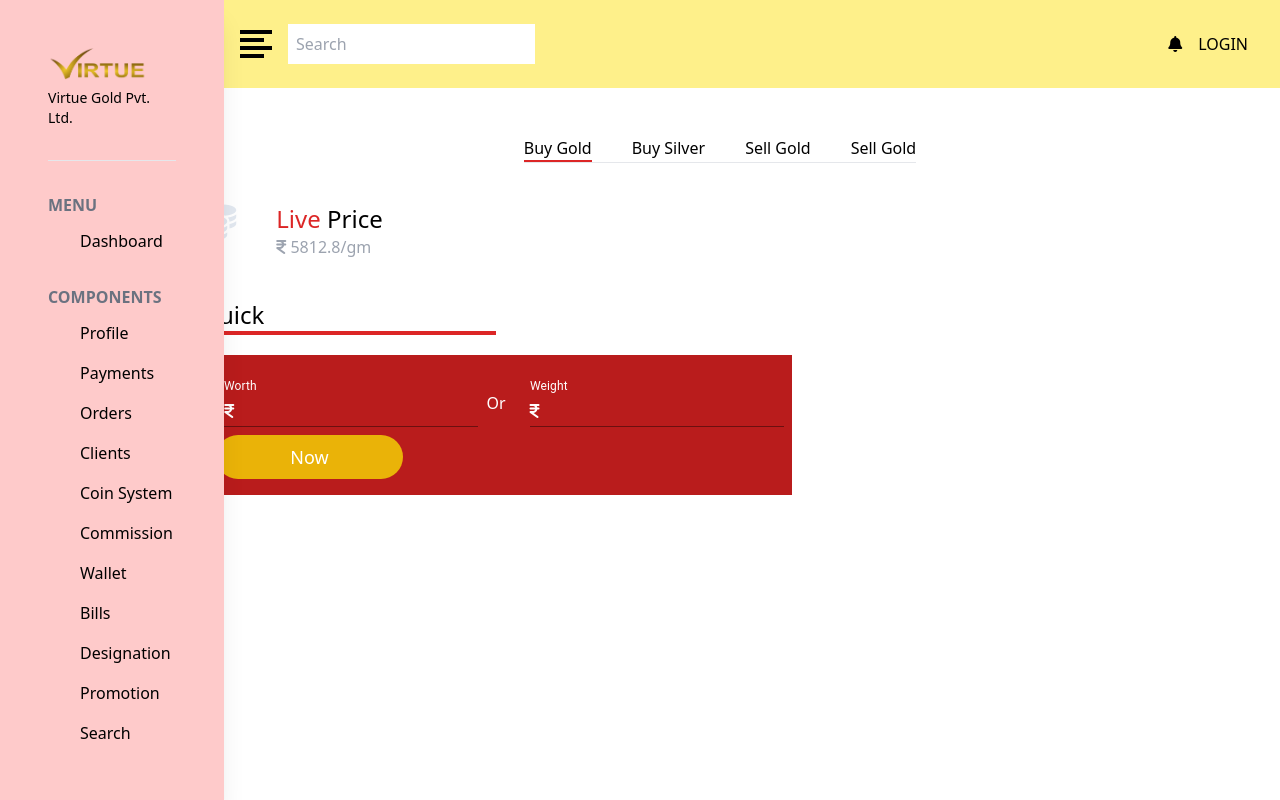
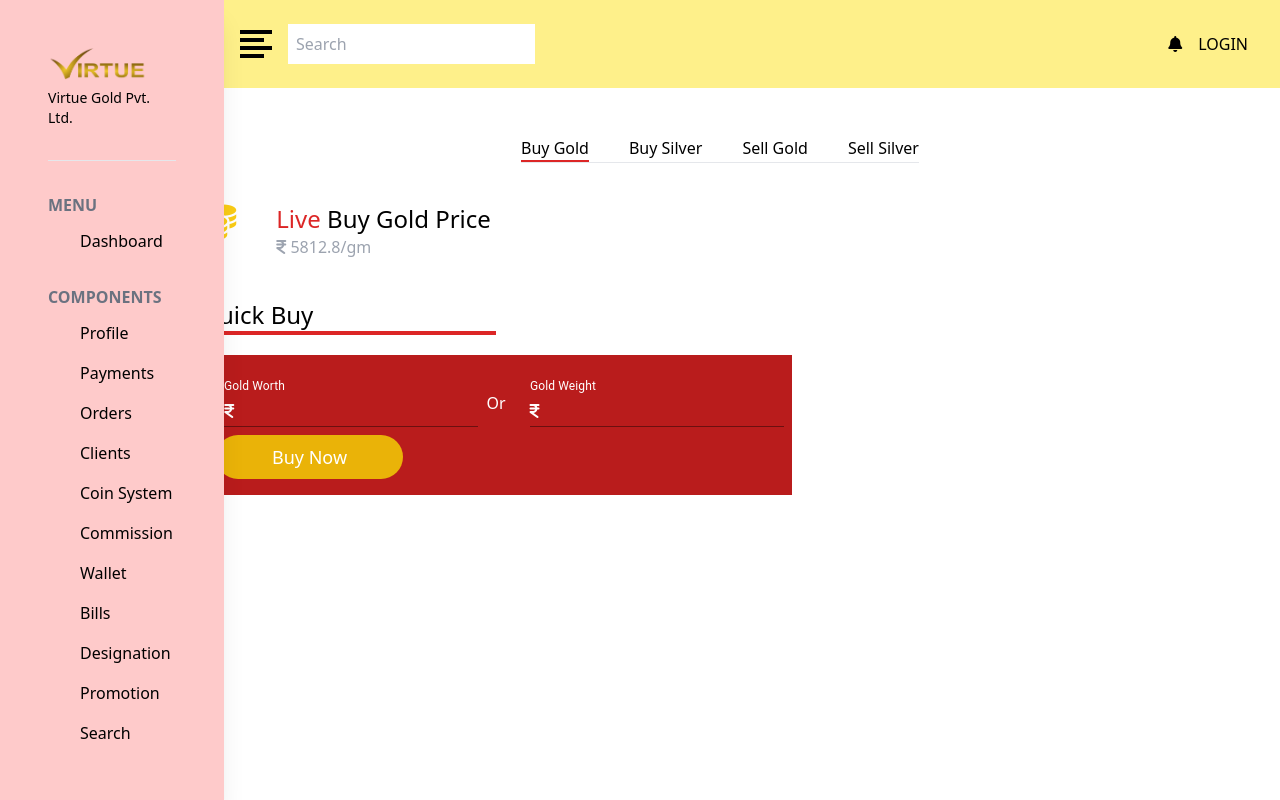
Before and after one commit to Raushan-Kumar95/virtue-gold-Givni, a React (Vite) app: page /coin in a window 1280 px wide. Built offline with nearby package versions, Linux system fonts and the light colour scheme.

Commit message:
change buy silver to buy coin

```diff
--- a/src/components/Coins.jsx
+++ b/src/components/Coins.jsx
@@ -5,7 +5,7 @@ import BuySilver from "./coins/BuySilver";
 const Coins= ()=>{
 
 
-    const [product,setProduct]=useState([])
+    const [product,setProduct]=useState(["Gold","Buy"])
 
     const[active,setActive]=useState(0);
 
@@ -25,7 +25,7 @@ const Coins= ()=>{
                 <div className={active==0?"cursor-pointer border-b-2 border-b-red-600":"cursor-pointer"} onClick={()=>{setProduct(['Gold', "Buy"]); setActive(0)}} >Buy Gold</div>
                 <div className={active==1?"cursor-pointer border-b-2 border-b-red-600":"cursor-pointer"} onClick={()=>{setProduct(['Silver', "Buy"]); setActive(1)}}>Buy Silver</div>
                 <div className={active==2?"cursor-pointer border-b-2 border-b-red-600":"cursor-pointer"} onClick={()=>{setProduct(['Gold',"Sell"]); setActive(2)}}>Sell Gold</div>
-                <div className={active==3?"cursor-pointer border-b-2 border-b-red-600":"cursor-pointer"} onClick={()=>{setProduct(['Silver','Sell']); setActive(3)}}>Sell Gold</div>
+                <div className={active==3?"cursor-pointer border-b-2 border-b-red-600":"cursor-pointer"} onClick={()=>{setProduct(['Silver','Sell']); setActive(3)}}>Sell Silver</div>
             </div>
             <hr className=' ' />
         </div>
@@ -34,7 +34,7 @@ const Coins= ()=>{
 
 
         {/* <BuyCoin /> */}
-        <BuySilver p_name={product[0]} buy_sell={product[1]} />
+        <BuyCoin p_name={product[0]} buy_sell={product[1]} />
     </div>
 </>
     )
--- a/src/components/coins/BuyCoin.jsx
+++ b/src/components/coins/BuyCoin.jsx
@@ -25,41 +25,28 @@ const theme = createTheme({
 });
 
 
-const BuyCoin = () => {
+const BuyCoin = (props) => {
     return (
         <>
-            {/* <div className=" flex flex-col md:ml-[20vh] h-[80vh] md:min-h-[80vh]  items-center">
-
-                <div className="">
-
-                    <div className=" flex gap-10">
-                        <div className="border-b-2 border-b-red-600">Buy Gold</div>
-                        <div className="">Buy Silver</div>
-                        <div className="">Sell Gold</div>
-                        <div className="">Sell Gold</div>
-                    </div>
-                    <hr className=' ' />
-                </div> */}
-
 
 <div className='flex flex-col relative -left-[20%] top-10 '>
 
 <div className="flex   gap-10">
-                    <i className="text-yellow-300  text-4xl fa-solid fa-coins" />
+    <i className={props.p_name==="Gold"?"text-yellow-400 text-4xl fa-solid fa-coins":"text-gray-400 text-4xl fa-solid fa-coins" }/>
     <div className="">
-                        <div className="text-2xl"><span className='text-red-600'> Live</span> Buy Gold Price</div>
+        <div className="text-2xl"><span className='text-red-600'> Live</span> {props.buy_sell} {props.p_name} Price</div>
         <div className="text-gray-400"><i class="fa-sharp fa-solid fa-indian-rupee-sign" /> 5812.8/gm</div>
     </div>
 </div>
 
 <div className="flex flex-col mt-10 gap-5 ">
-                    <div className="text-2xl border-b-4 md:w-1/2 border-red-600">Quick Buy</div>
+    <div className="text-2xl border-b-4 md:w-1/2 border-red-600">Quick {props.buy_sell}</div>
     <div className="p-4 bg-red-700 ">
         <div className='flex gap-4 justify-center items-center text-white '>
 
             <div className="">
                 <FormControl fullWidth sx={{ m: 1 }}  variant="standard">
-                                    <InputLabel htmlFor="standard-adornment-amount"  ><span className='text-white'>Buy Gold Worth </span> </InputLabel>
+                    <InputLabel htmlFor="standard-adornment-amount"  ><span className='text-white'>{props.but_sell} {props.p_name} Worth </span> </InputLabel>
                     <Input
                         id="standard-adornment-amount"
 
@@ -70,7 +57,7 @@ const BuyCoin = () => {
             <div>Or</div>
             <div className="">
                 <FormControl fullWidth sx={{ m: 1 }} variant="standard">
-                                    <InputLabel htmlFor="standard-adornment-amount"><span className='text-white'>Buy Gold Weight </span></InputLabel>
+                    <InputLabel htmlFor="standard-adornment-amount"><span className='text-white'>{props.but_sell} {props.p_name} Weight </span></InputLabel>
                     <Input
                         id="standard-adornment-amount"
 
@@ -86,7 +73,7 @@ const BuyCoin = () => {
 
         </div>
 
-                        <div className="text-lg py-2 px-2 text-white bg-yellow-500 w-1/3 flex justify-center items-center rounded-full">Buy Now</div>
+        <div className="text-lg py-2 px-2 text-white bg-yellow-500 w-1/3 flex justify-center items-center rounded-full cursor-pointer">{props.buy_sell} Now</div>
 
     </div>
 </div>
@@ -94,8 +81,6 @@ const BuyCoin = () => {
 </div>
 
 
-
-            {/* </div> */}
     </>
     )
 }
--- a/src/components/coins/BuySilver.jsx
+++ /dev/null
@@ -1,70 +0,0 @@
-import React from 'react'
-
-
-import Input from '@mui/material/Input';
-import InputLabel from '@mui/material/InputLabel';
-import InputAdornment from '@mui/material/InputAdornment';
-import FormControl from '@mui/material/FormControl';
-
-
-const BuySilver = (props) => {
-  return (
-    <>
-
-<div className='flex flex-col relative -left-[20%] top-10 '>
-
-<div className="flex   gap-10">
-    <i className="text-slate-200 text-4xl fa-solid fa-coins" />
-    <div className="">
-        <div className="text-2xl"><span className='text-red-600'> Live</span> {props.buy_sell} {props.p_name} Price</div>
-        <div className="text-gray-400"><i class="fa-sharp fa-solid fa-indian-rupee-sign" /> 5812.8/gm</div>
-    </div>
-</div>
-
-<div className="flex flex-col mt-10 gap-5 ">
-    <div className="text-2xl border-b-4 md:w-1/2 border-red-600">Quick {props.buy_sell}</div>
-    <div className="p-4 bg-red-700 ">
-        <div className='flex gap-4 justify-center items-center text-white '>
-
-            <div className="">
-                <FormControl fullWidth sx={{ m: 1 }}  variant="standard">
-                    <InputLabel htmlFor="standard-adornment-amount"  ><span className='text-white'>{props.but_sell} {props.p_name} Worth </span> </InputLabel>
-                    <Input
-                        id="standard-adornment-amount"
-
-                        startAdornment={<InputAdornment position="start"><i className="fa-sharp text-white fa-solid fa-indian-rupee-sign" /></InputAdornment>}
-                    />
-                </FormControl>
-            </div>
-            <div>Or</div>
-            <div className="">
-                <FormControl fullWidth sx={{ m: 1 }} variant="standard">
-                    <InputLabel htmlFor="standard-adornment-amount"><span className='text-white'>{props.but_sell} {props.p_name} Weight </span></InputLabel>
-                    <Input
-                        id="standard-adornment-amount"
-
-                        startAdornment={<InputAdornment position="start"><i className="text-white fa-sharp fa-solid fa-indian-rupee-sign" /></InputAdornment>}
-                    />
-
-
-
-                </FormControl>
-            </div>
-
-
-
-        </div>
-
-        <div className="text-lg py-2 px-2 text-white bg-yellow-500 w-1/3 flex justify-center items-center rounded-full cursor-pointer">{props.buy_sell} Now</div>
-
-    </div>
-</div>
-
-</div>
-
-
-    </>
-  )
-}
-
-export default BuySilver
```
Lines whose indentation alone changed are shown as unchanged.
